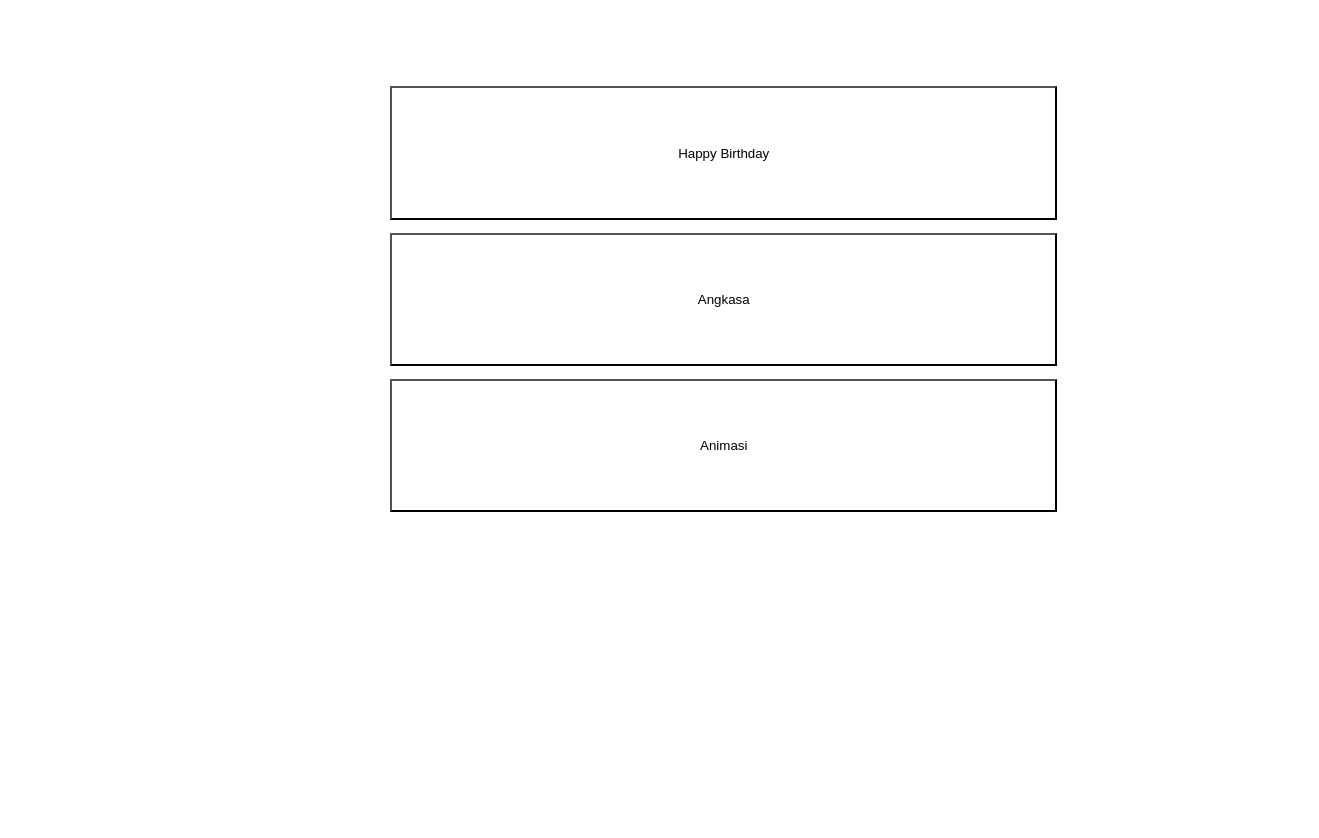
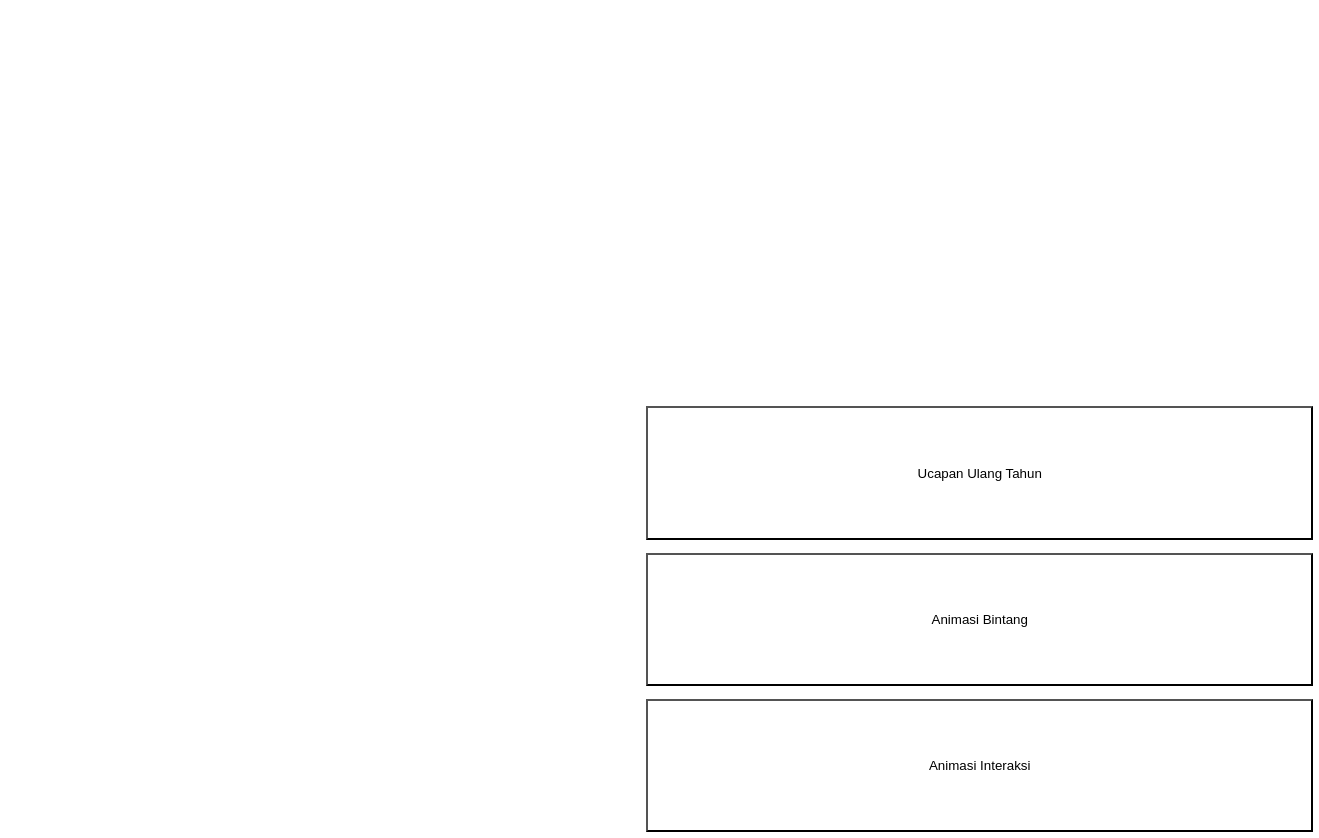
Before and after one commit to raflydtya/rafi1.github.io, a website: page index.html in a window 1280 px wide. Shown: the whole page, 1319 px wide, since content can reach past the window. Before the commit the page ends 800 px from the top, so only its background shows below. Drawn offline with Linux system fonts and the light colour scheme.

Commit message:
Update index.html

```diff
--- a/index.html
+++ b/index.html
@@ -1,7 +1,7 @@
 <!DOCTYPE html>
 <html>
 <head>
-  <title>RF_ANX</title>
+  <title>Ravi-Flex-Page</title>
   <script>
     function goUcapanhbd() {
       window.location.href = "./ucapan_hbd/index.html"
@@ -17,8 +17,8 @@
     #container {
       width: 4em;
       position: absolute;
-      top: 10%;
-      left: 30%;
+      top: 50%;
+      left: 50%;
       display: block;
       align-items: center;
     }
@@ -34,9 +34,9 @@
 </head>
 <body>
     <div id="container">
-        <button class="btn" type="button" onclick="goUcapanhbd()" >Happy Birthday</button>
-        <button class="btn" type="button" onclick="goToSpace()">Angkasa</button>
-        <button class="btn" type="button" onclick="goToCssAnimations()">Animasi</button>
+        <button class="btn" type="button" onclick="goUcapanhbd()" >Ucapan Ulang Tahun</button>
+        <button class="btn" type="button" onclick="goToSpace()">Animasi Bintang</button>
+        <button class="btn" type="button" onclick="goToCssAnimations()">Animasi Interaksi</button>
     </div>
 </body>
 </html>
```
